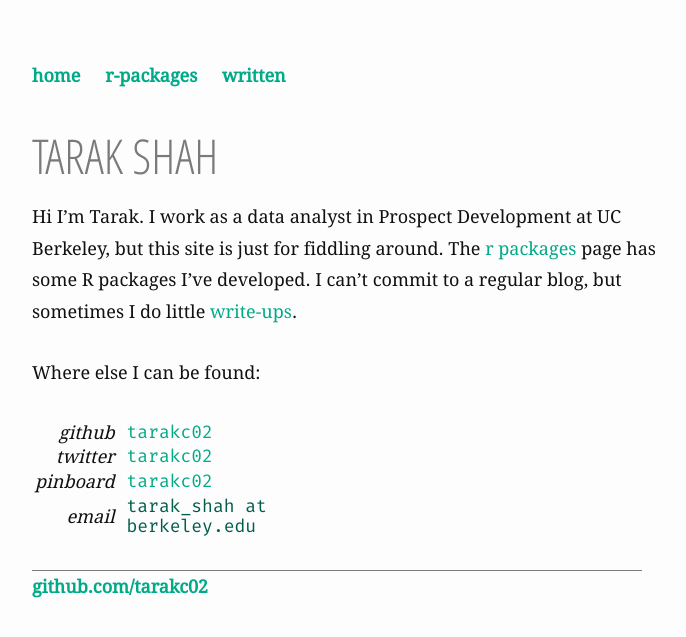
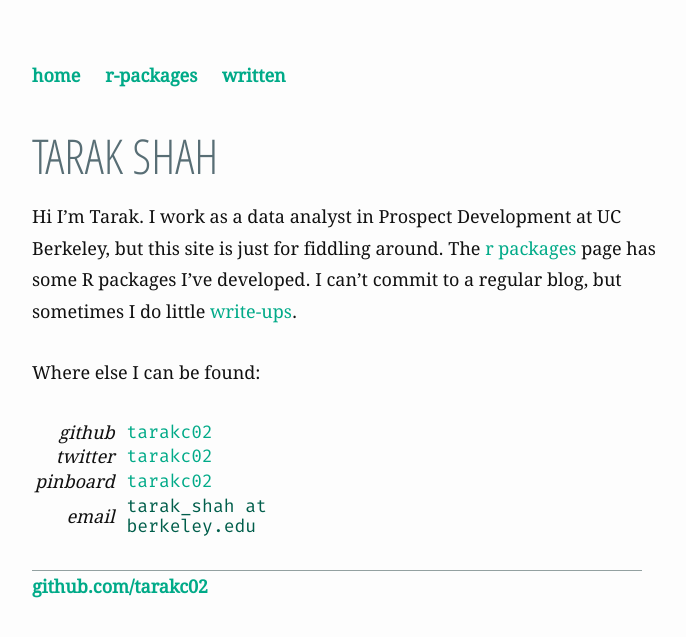
Before and after one commit to tarakc02/tarakc02.github.io, a Jekyll site: the page built from index.md, in a window 1280 px wide. Shown: the top 637 px of the page, without its empty margins (288-974 px from the left). Built offline with Jekyll 4.4.1, drawn with Linux system fonts in a browser that asks for light colours.

Commit message:
better greys

```diff
--- a/_sass/base.scss
+++ b/_sass/base.scss
@@ -24,8 +24,8 @@
     font-style: normal;
 }
 
-$base-font-family: 'Droid Serif', 'Open Sans', sans-serif !default;
-$heading-font-family: 'Open Sans Condensed Light';
+$base-font-family: 'Droid Serif', serif !default;
+$heading-font-family: 'Open Sans Condensed Light', sans-serif, !default;
 $monospace-font-family: fira, "SFMono-Regular", Consolas, "Liberation Mono", Menlo, Courier, monospace !default;
 $base-font-size:   18px !default;
 $base-font-weight: 400 !default;
@@ -42,8 +42,10 @@
 $background-color: #fdfdfd !default;
 $brand-color: #0a8 !default;
 
-$grey-color:       #212121 !default;
-$grey-color-light: lighten($grey-color, 35%) !default;
+//$grey-color:       #212121 !default;
+$grey-color: #586e75 !default;
+//$grey-color-light: lighten($grey-color, 35%) !default;
+$grey-color-light: #93a1a1 !default;
 $grey-color-dark:  darken($grey-color, 15%) !default;
 
 // Width of the content area
--- a/assets/css/main.scss
+++ b/assets/css/main.scss
@@ -109,7 +109,7 @@
 h1, h2, h3, h4, h5, h6 {
   font-weight: $base-font-weight;
   font-family: $heading-font-family;
-  color: $grey-color-light;
+  color: $grey-color;
   margin-top: 1em;
 }
 
@@ -148,7 +148,7 @@
  * Blockquotes
  */
 blockquote {
-  color: $grey-color-light;
+  color: $grey-color;
   border-left: 2px solid $grey-color-light;
   padding-left: $spacing-unit / 2;
   font-size: 18px;
```
